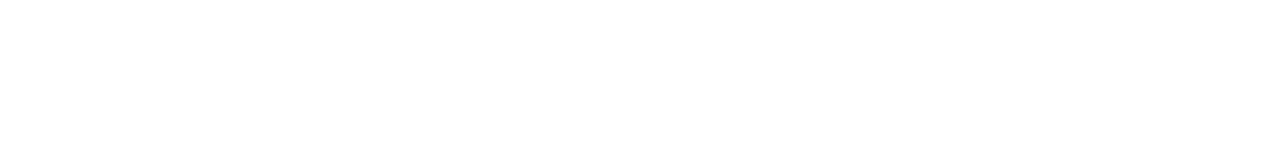
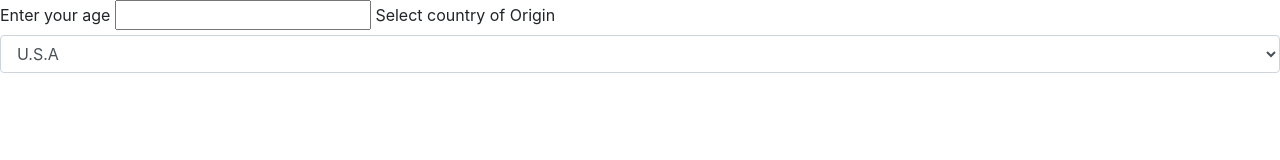
Before and after one commit to NeverSettels/Solar-age, a website built with webpack: page src/index.html in a window 1280 px wide. Built offline with nearby package versions, Linux system fonts and the light colour scheme.

Commit message:
Added Css form for entering country and age

```diff
--- a/src/index.html
+++ b/src/index.html
@@ -9,7 +9,19 @@
 </head>
 
 <body>
-
+  <div>
+    <form id="form">
+      <label for="age">Enter your age</label>
+      <input type="number" id='age'>
+      <label for="country">Select country of Origin</label>
+      <select class="form-control" id="country">
+        <option>U.S.A</option>
+        <option>Mexico</option>
+        <option>Canada</option>
+      </select>
+    </form>
+    <div class="planets"></div>
+  </div>
 </body>
 
 </html>
--- a/src/main.js
+++ b/src/main.js
@@ -1,5 +1,5 @@
 import { checkIfNumber, clacMercuryYears, calcVenusYears, calcMarsYears, calcJupiterYears, getLifeExpectancy, leftToLive } from './age.logic.js';
 import $ from 'jquery';
-import './styles.css';
 import 'bootstrap';
 import 'bootstrap/dist/css/bootstrap.min.css';
+import './styles.css';
```
